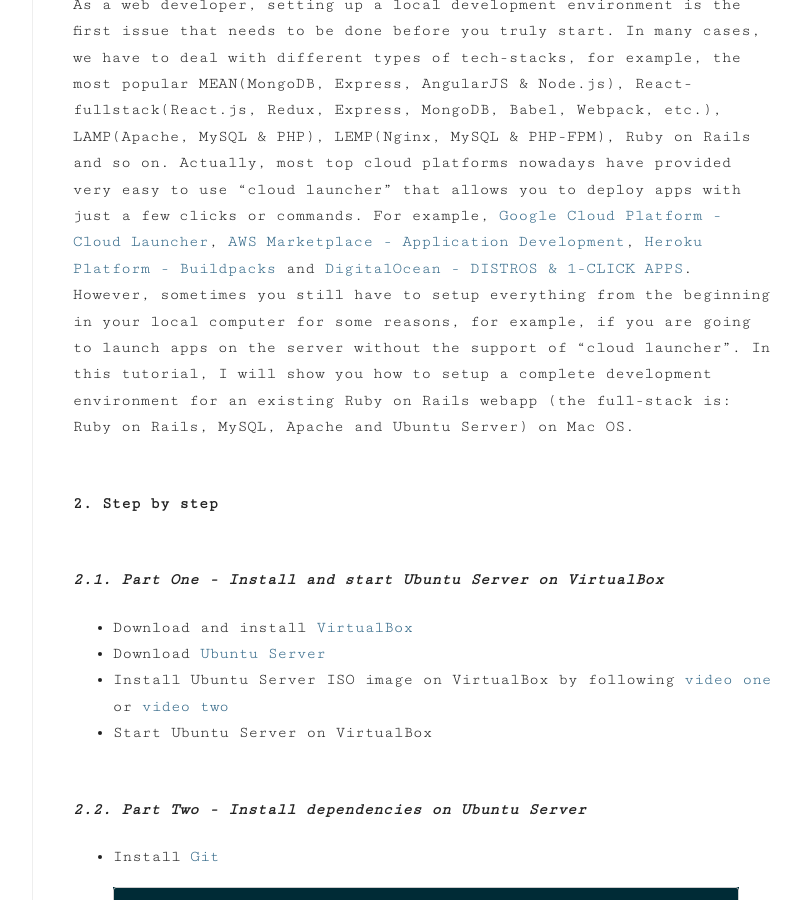
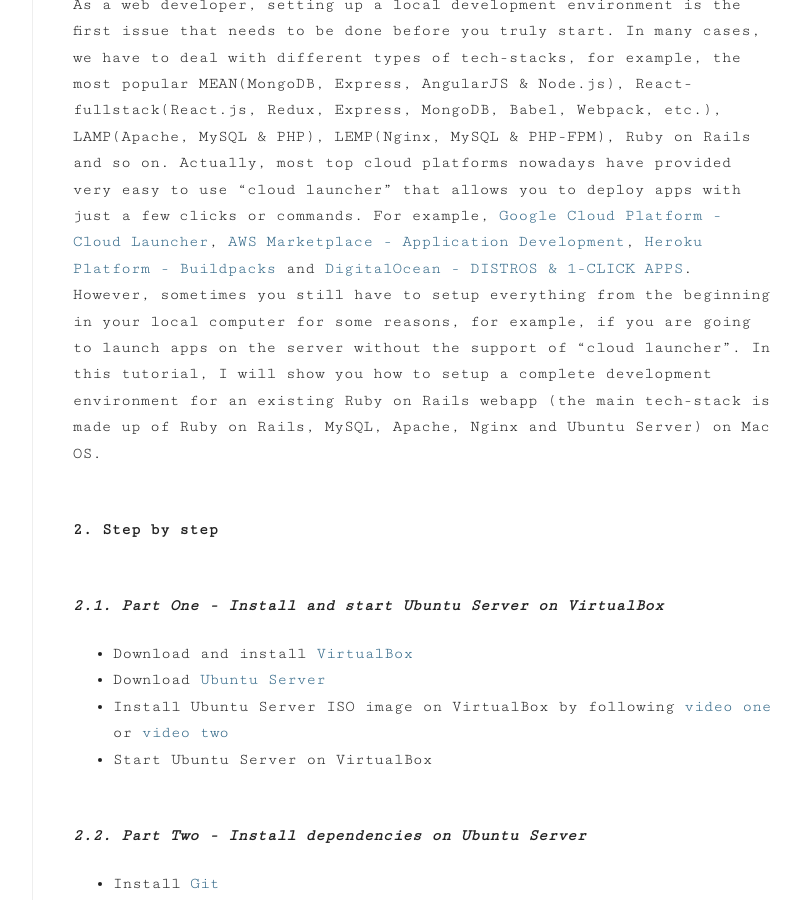
Before and after one commit to crabcanon/crabcanon.github.com, a Jekyll site: the page built from _posts/2014-06-18-setting-up-ruby-on-rails-with-virtualbox-sshfs.md, in a window 1280 px wide and 900 px high, scrolled down 311 px. Shown: the whole window, without its empty margins (301-1102 px from the left). Built offline with Jekyll 4.4.1, drawn with Linux system fonts in a browser that asks for light colours; comment, search, counter and statistics services are not loaded.

Commit message:
Update blog

```diff
--- a/_posts/2014-06-18-setting-up-ruby-on-rails-with-virtualbox-sshfs.md
+++ b/_posts/2014-06-18-setting-up-ruby-on-rails-with-virtualbox-sshfs.md
@@ -8,7 +8,7 @@
 
 ####1. Introduction
 
-As a web developer, setting up a local development environment is the first issue that needs to be done before you truly start. In many cases, we have to deal with different types of tech-stacks, for example, the most popular MEAN(MongoDB, Express, AngularJS & Node.js), React-fullstack(React.js, Redux, Express, MongoDB, Babel, Webpack, etc.), LAMP(Apache, MySQL & PHP), LEMP(Nginx, MySQL & PHP-FPM), Ruby on Rails and so on. Actually, most top cloud platforms nowadays have provided very easy to use "cloud launcher" that allows you to deploy apps with just a few clicks or commands. For example, [Google Cloud Platform - Cloud Launcher](https://cloud.google.com/launcher/?cat=INFRASTRUCTURE), [AWS Marketplace - Application Development](https://aws.amazon.com/marketplace/b/2649279011/ref=gtw_navlft_node_2649279011?page=1&category=2649279011), [Heroku Platform - Buildpacks](https://elements.heroku.com/buildpacks) and [DigitalOcean - DISTROS & 1-CLICK APPS](https://www.digitalocean.com/features/one-click-apps/). However, sometimes you still have to setup everything from the beginning in your local computer for some reasons, for example, if you are going to launch apps on the server without the support of "cloud launcher". In this tutorial, I will show you how to setup a complete development environment for an existing Ruby on Rails webapp (the full-stack is: Ruby on Rails, MySQL, Apache and Ubuntu Server) on Mac OS.
+As a web developer, setting up a local development environment is the first issue that needs to be done before you truly start. In many cases, we have to deal with different types of tech-stacks, for example, the most popular MEAN(MongoDB, Express, AngularJS & Node.js), React-fullstack(React.js, Redux, Express, MongoDB, Babel, Webpack, etc.), LAMP(Apache, MySQL & PHP), LEMP(Nginx, MySQL & PHP-FPM), Ruby on Rails and so on. Actually, most top cloud platforms nowadays have provided very easy to use "cloud launcher" that allows you to deploy apps with just a few clicks or commands. For example, [Google Cloud Platform - Cloud Launcher](https://cloud.google.com/launcher/?cat=INFRASTRUCTURE), [AWS Marketplace - Application Development](https://aws.amazon.com/marketplace/b/2649279011/ref=gtw_navlft_node_2649279011?page=1&category=2649279011), [Heroku Platform - Buildpacks](https://elements.heroku.com/buildpacks) and [DigitalOcean - DISTROS & 1-CLICK APPS](https://www.digitalocean.com/features/one-click-apps/). However, sometimes you still have to setup everything from the beginning in your local computer for some reasons, for example, if you are going to launch apps on the server without the support of "cloud launcher". In this tutorial, I will show you how to setup a complete development environment for an existing Ruby on Rails webapp (the main tech-stack is made up of Ruby on Rails, MySQL, Apache, Nginx and Ubuntu Server) on Mac OS.
 
 
 ####2. Step by step
```
